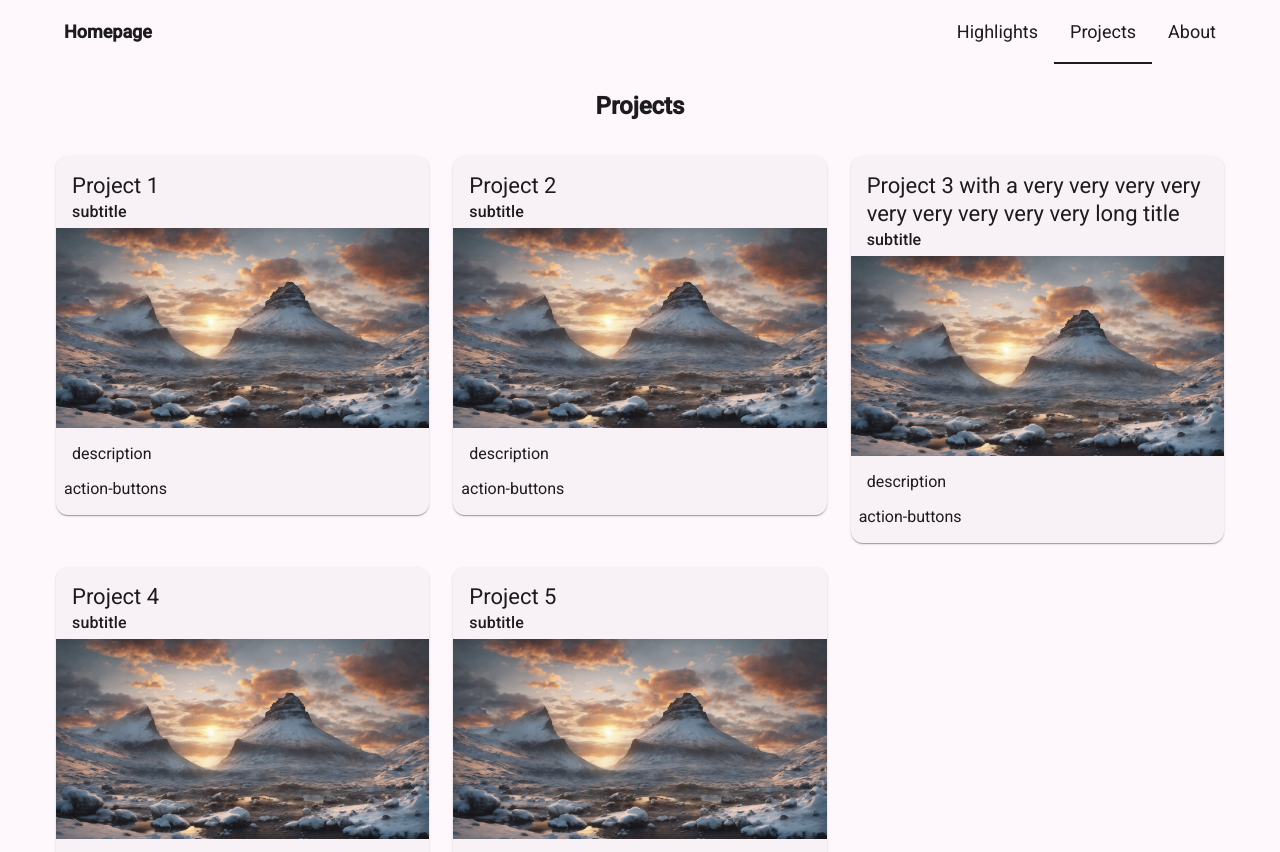
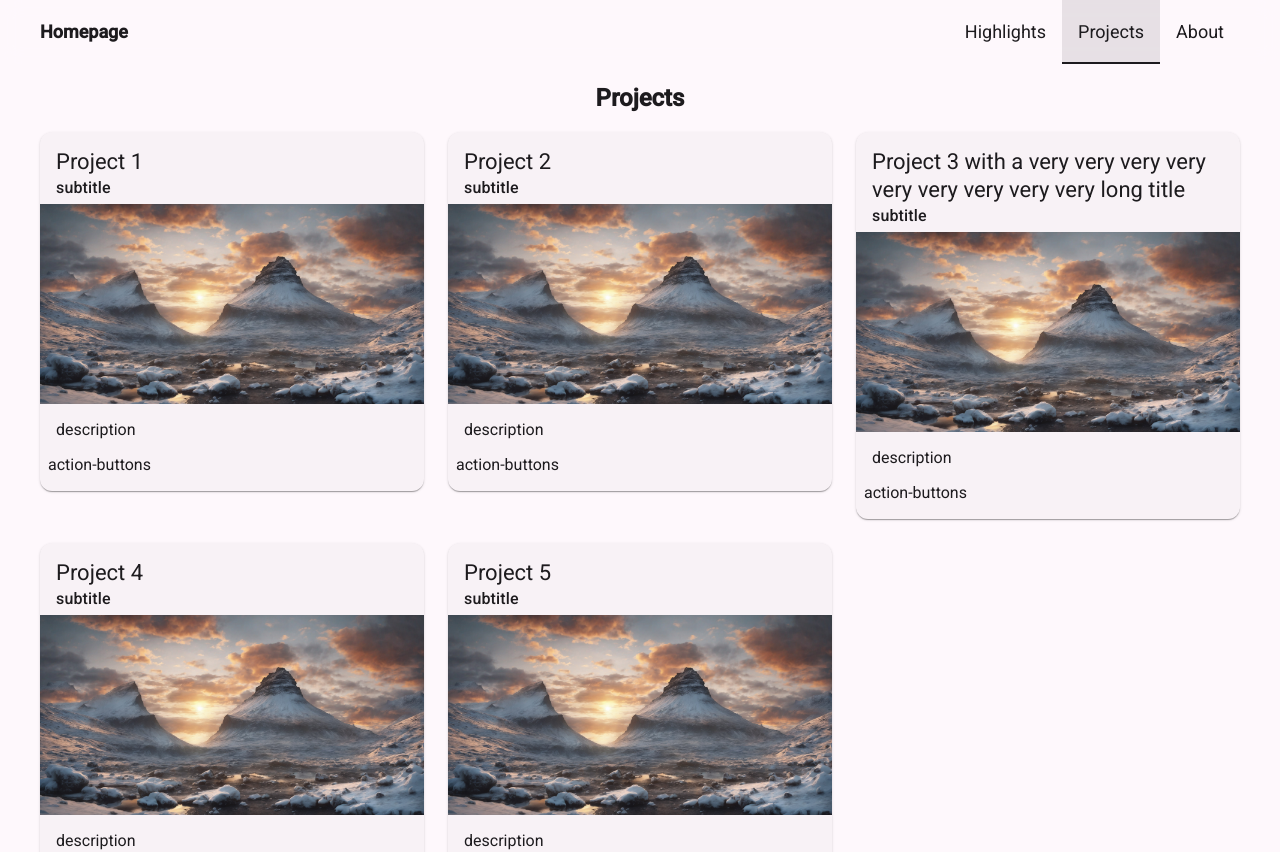
Before and after one commit to nbasargin/homepage, an Angular app: page /projects in a window 1280 px wide. Shown: the top 852 px of the page. Built offline with nearby package versions, Linux system fonts and the light colour scheme.

Commit message:
adjust layout

```diff
--- a/src/app/about/about-page/about-page.component.css
+++ b/src/app/about/about-page/about-page.component.css
@@ -2,8 +2,8 @@
   position: relative;
   width: 100%;
   min-height: 100vh;
-  padding: 24px;
-  padding-top: calc(var(--global-header-height) + 8px);
+  padding: var(--global-page-spacing);
+  padding-top: var(--global-header-height);
 }
 
 .section-header {
--- a/src/app/highlights/highlights-page/highlights-page.component.css
+++ b/src/app/highlights/highlights-page/highlights-page.component.css
@@ -1,8 +1,11 @@
 :host {
+  --highlights-spacing: 64px;
   position: relative;
-  display: block;
   width: 100%;
   min-height: 100vh;
+  padding: var(--highlights-spacing);
+  padding-top: calc(var(--highlights-spacing) + var(--global-header-height));
+  display: flex;
 }
 
 .background {
@@ -16,14 +19,10 @@
 }
 
 .active-area {
-  position: absolute;
-  top: var(--global-header-height);
-  left: 50%;
   width: 100%;
-  max-width: calc(64px * 2 + var(--global-max-width));
-  padding: 64px;
-  transform: translate(-50%, 0);
-  bottom: 0;
+  max-width: var(--global-max-width);
+  max-width: var(--global-max-width);
+  margin: 0 auto;
   display: flex;
   flex-flow: row-reverse nowrap;
   align-items: end;
--- a/src/app/main/header/header.component.css
+++ b/src/app/main/header/header.component.css
@@ -6,12 +6,12 @@
   backdrop-filter: blur(10px);
   background: color-mix(in srgb, var(--mat-sys-surface) 70%, transparent);
   z-index: 10;
+  padding: 0 var(--global-page-spacing);
 }
 
 .navbar {
   display: flex;
   align-items: baseline;
-  padding: 0 8px;
   margin: 0;
   height: 100%;
   max-width: var(--global-max-width);
@@ -20,7 +20,6 @@
 
 .navbar-title {
   flex-grow: 1;
-  padding: 0 16px;
   font-size: 18px;
   font-weight: bold;
   line-height: var(--global-header-height);
@@ -35,6 +34,7 @@
 
   &.active {
     border-bottom: 2px solid var(--mat-sys-on-surface);
+    background: color-mix(in srgb, var(--mat-sys-on-surface) 10%, transparent);
   }
 }
 
--- a/src/app/projects/projects-page/projects-page.component.css
+++ b/src/app/projects/projects-page/projects-page.component.css
@@ -2,8 +2,8 @@
   position: relative;
   width: 100%;
   min-height: 100vh;
-  padding: 24px;
-  padding-top: calc(var(--global-header-height) + 8px);
+  padding: var(--global-page-spacing);
+  padding-top: var(--global-header-height);
 }
 
 .section-header {
@@ -13,8 +13,7 @@
 .project-list {
   display: grid;
   grid-template-columns: repeat(auto-fill, minmax(300px, 1fr));
-  gap: 24px;
-  padding: 1rem;
+  gap: var(--global-page-spacing);
 
   max-width: var(--global-max-width);
   margin: 0 auto;
--- a/src/styles.scss
+++ b/src/styles.scss
@@ -3,6 +3,7 @@
 :root {
   --global-header-height: 64px;
   --global-max-width: 1200px;
+  --global-page-spacing: 24px;
 }
 
 * {
```
